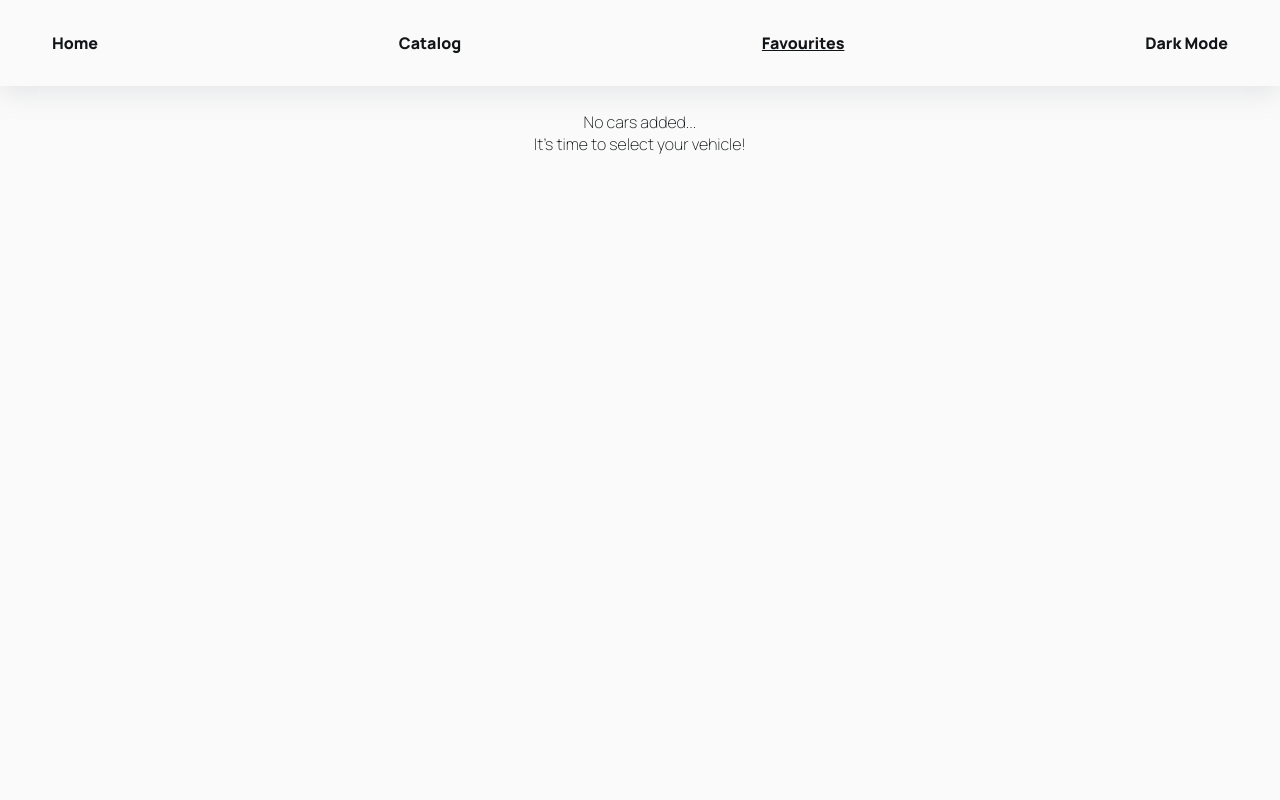
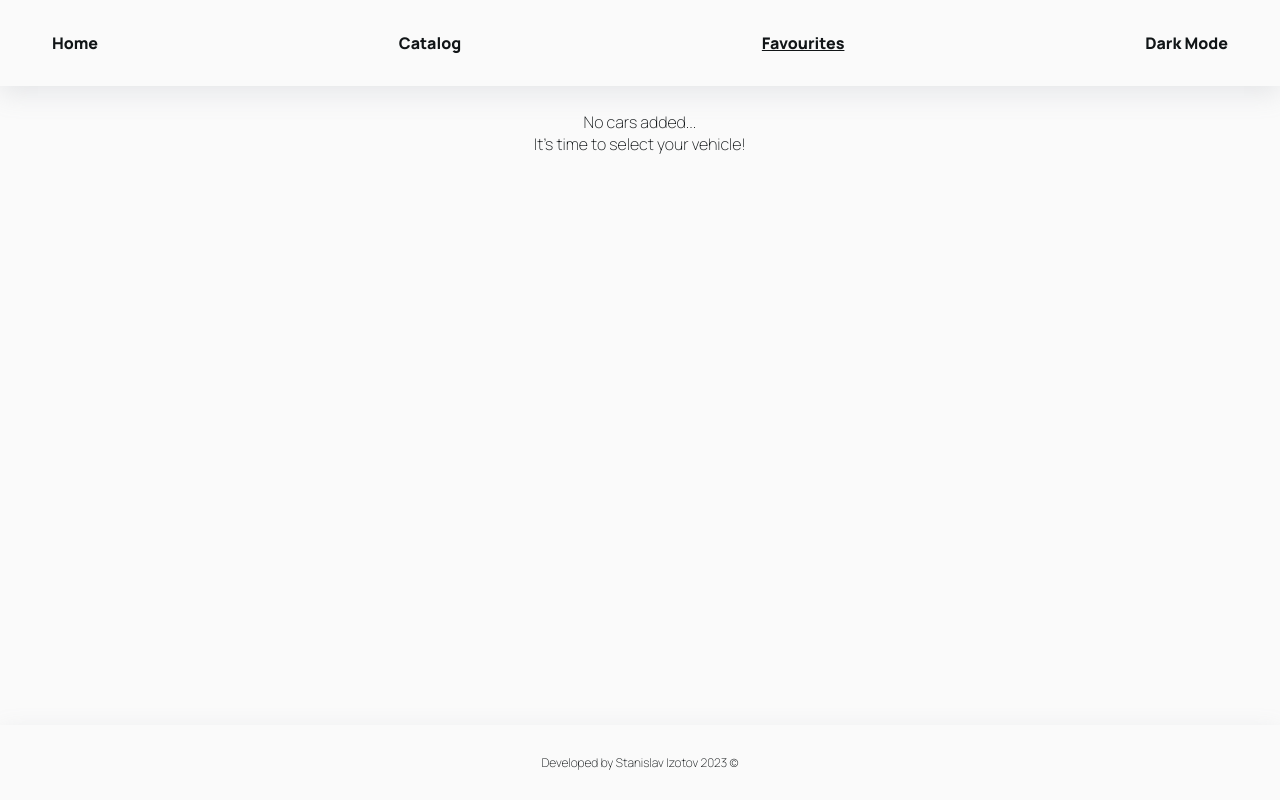
Before and after one commit to Stanislav-i/syv, a React (Create React App) app: page /syv/favourites in a window 1280 px wide. Built offline with nearby package versions, Linux system fonts and the light colour scheme; no server answers; a web font is replaced by a local one.

Commit message:
2.0
Footer added
Go top button added for all pages

```diff
--- a/src/components/App.jsx
+++ b/src/components/App.jsx
@@ -1,10 +1,12 @@
-import { Suspense, lazy } from "react";
+import { Suspense, lazy, useState } from "react";
 import { Header } from "./Header/Header"
 import { Route, Routes } from "react-router-dom";
 import Loader from "./Loader";
 import ModalWindow from "./ModalWindow/ModalWindow";
 import { useSelector } from "react-redux";
 import { selectShowModal } from "redux/carsListSlice";
+import { GoTopBtn } from "pages/Catalog/Catalog.styled";
+import Footer from "./Footer/Footer";
 
 
 const HomePage = lazy(()=> import("pages/Home/Home"));
@@ -12,11 +14,37 @@ const CatalogPage = lazy(()=> import("pages/Catalog/Catalog"));
 const FavouritesPage = lazy(()=> import("pages/Favourites/Favourites"));
 
 export const App = () => {
-  const isModalOpen = useSelector(selectShowModal)
+  const isModalOpen = useSelector(selectShowModal);
+
+  const [visible, setVisible] = useState(false);
+
+  const toggleVisible = () => {
+    const scrolled = document.documentElement.scrollTop;
+    if (scrolled > 300){
+      setVisible(true)
+    }
+    else if (scrolled <= 300){
+      setVisible(false)
+    }
+  };
+
+  const handleGoToFirstPageBtnClick = () => {
+    window.scrollTo({
+      top: 0,
+      behavior: 'smooth'
+    })
+  };
+
+  window.addEventListener('scroll', toggleVisible);
 
   return (
-    <>
+    <div style={{
+      minHeight: '100vh',
+      display: 'grid',
+      gridTemplateRows: 'auto 1fr auto',
+    }}>
       <Header />
+      <GoTopBtn style={{display: visible ? 'inline' : 'none'}} onClick={handleGoToFirstPageBtnClick}>&uarr;</GoTopBtn>
       {isModalOpen && <ModalWindow />}
       <main>
         <Suspense fallback={<Loader />}>
@@ -28,6 +56,7 @@ export const App = () => {
           </Routes>
         </Suspense>
       </main>
-    </>
+      <Footer />
+    </div>
   );
 };
--- /dev/null
+++ b/src/components/Footer/Footer.jsx
@@ -0,0 +1,17 @@
+import React from 'react';
+import { FooterEl, FooterText } from './Footer.styled';
+import { Container } from 'components/Container';
+
+const Footer = () => {
+  return (
+    <FooterEl>
+      <Container>
+        <a href="https://www.linkedin.com/in/stanislav-izotov-dev/">
+          <FooterText>Developed by Stanislav Izotov 2023 &copy;</FooterText>
+        </a>
+      </Container>
+    </FooterEl>
+  );
+};
+
+export default Footer;
--- /dev/null
+++ b/src/components/Footer/Footer.styled.jsx
@@ -0,0 +1,14 @@
+import styled from 'styled-components';
+
+export const FooterEl = styled.header`
+  box-shadow: var(--shadow);
+  background-color: var(--colors-ui-base);
+  height: 75px;
+  display: flex;
+  align-items: center;
+`;
+
+export const FooterText = styled.div`
+    text-align: center;
+    font-size: 12px;
+`
--- a/src/pages/Catalog/Catalog.jsx
+++ b/src/pages/Catalog/Catalog.jsx
@@ -40,14 +40,6 @@ export const CatalogPage = () => {
   const handleLoadMoreBtnClick = () => {
     dispatch(loadMore());
   };
-  const handleGoToFirstPageBtnClick = () => {
-    window.scrollTo({
-      top: 0,
-      behavior: 'smooth'
-    })
-  };
-
-
 
   const showCars = Array.isArray(allCars) && allCars.length > 0;
 
@@ -91,7 +83,6 @@ export const CatalogPage = () => {
       {!showMoreButton ? (
         <BtnDiv>
           <p>That's all vehicles we have!</p>
-          <MoreBtn onClick={handleGoToFirstPageBtnClick}>GO TOP</MoreBtn>
         </BtnDiv>
       ) : (
         <BtnDiv>
--- a/src/pages/Catalog/Catalog.styled.jsx
+++ b/src/pages/Catalog/Catalog.styled.jsx
@@ -46,3 +46,16 @@ export const MoreBtn = styled.button`
     background-color: #0B44CD;
     }
 `
+
+export const GoTopBtn = styled.button`
+  position: fixed;
+  bottom: 25px;
+  right: 25px;
+  width: 25px;
+  height: 25px;
+  border: none;
+  border-radius: 50%;
+  background-color: #8de540;
+  cursor: pointer;
+  z-index: 5;
+`
--- a/src/pages/Home/Home.jsx
+++ b/src/pages/Home/Home.jsx
@@ -45,7 +45,7 @@ export const HomePage = () => {
           The size of the country can be difficult to envision before arriving.
           So the best way to make the most of your visit to Ukraine is to head
           straight for the car rental desk when you arrive.
-          <TitleCatalog>Go to our CATALOG</TitleCatalog>
+          <TitleCatalog>&rarr; Go to our CATALOG</TitleCatalog>
         </SectionText>
       </SectionWrapper>
       <SectionWrapper>
@@ -58,7 +58,7 @@ export const HomePage = () => {
           maintenance and ownership behind. With various rental options and
           services available, it's a convenient way to enhance your travel
           experience and make the most of your time in different places.
-          <TitleCatalog>Go to our CATALOG</TitleCatalog>
+          <TitleCatalog>&rarr; Go to our CATALOG</TitleCatalog>
         </SectionText>
         <HomeImageWrapper>
           <HomeImg src={img2} alt="ukraine" />
```
Also changed, not shown: 1 other file (tests, documents, lock files or other folders).
